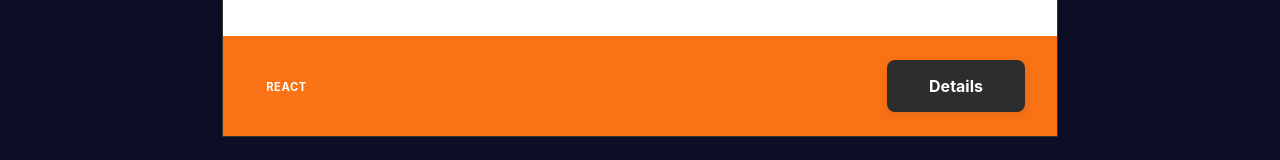
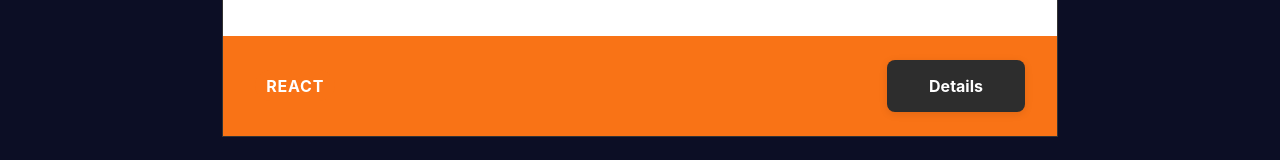
Before and after one commit to nic227/AFD-Assignment, a React (Vite) app: page /projects in a window 1280 px wide. Shown: the part 739-899 px from the top of the page. Built offline with nearby package versions, Linux system fonts and the light colour scheme.

Commit message:
Adjustments to the css

```diff
--- a/src/pages/Projects/ProjectsPage.module.css
+++ b/src/pages/Projects/ProjectsPage.module.css
@@ -160,7 +160,7 @@
   background-color: #f97316;
   color: #ffffff;
   border-radius: 999px;
-  font-size: 0.7rem;
+  font-size: 1rem;
   font-weight: 700;
   text-transform: uppercase;
   letter-spacing: 0.05em;
```
